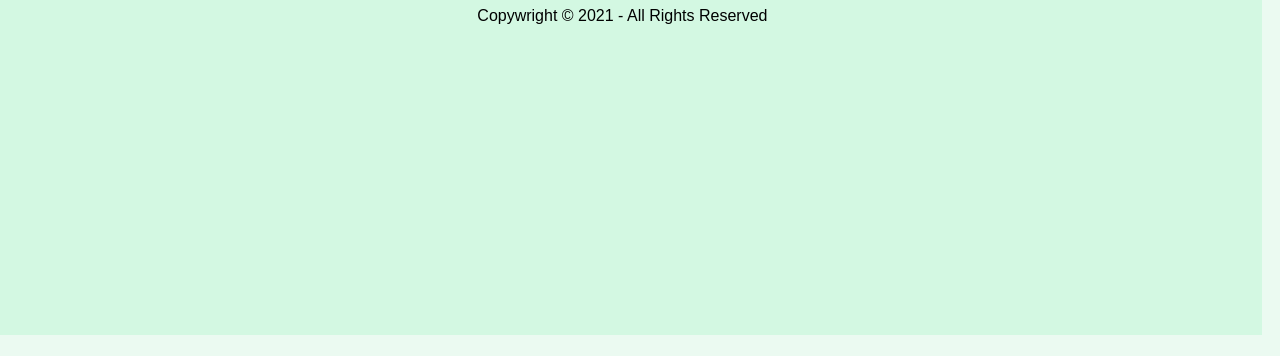
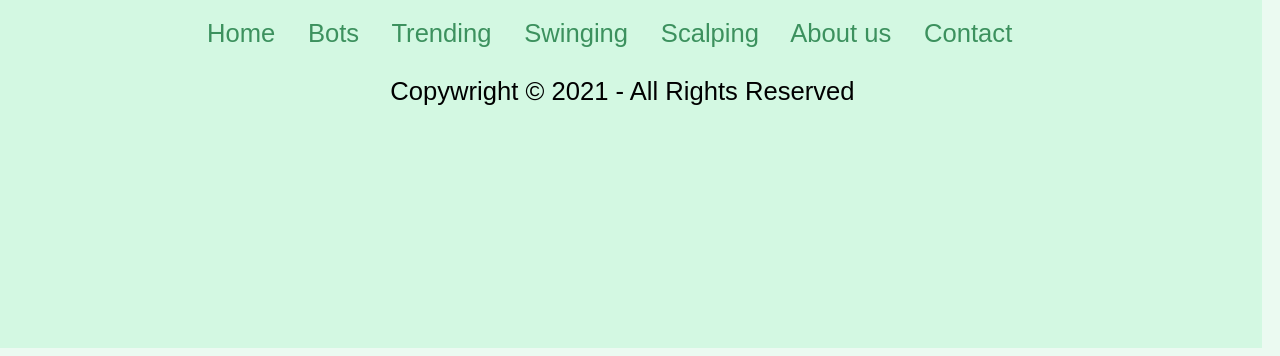
Before and after one commit to pecynia/portfolio-test, a plain HTML site: page index.html in a window 1280 px wide. Shown: the part 3315-3671 px from the top of the page. Drawn offline with Linux system fonts and the light colour scheme; a web font is replaced by a local one.

Commit message:
Update small.css

```diff
--- a/small.css
+++ b/small.css
@@ -414,7 +414,7 @@ body {
     height: 35vw;
     margin-left: -2vw;
 
-    /* font-size: 2vw; */
+    font-size: 2vw;
     text-align: center;
 }
 
```
